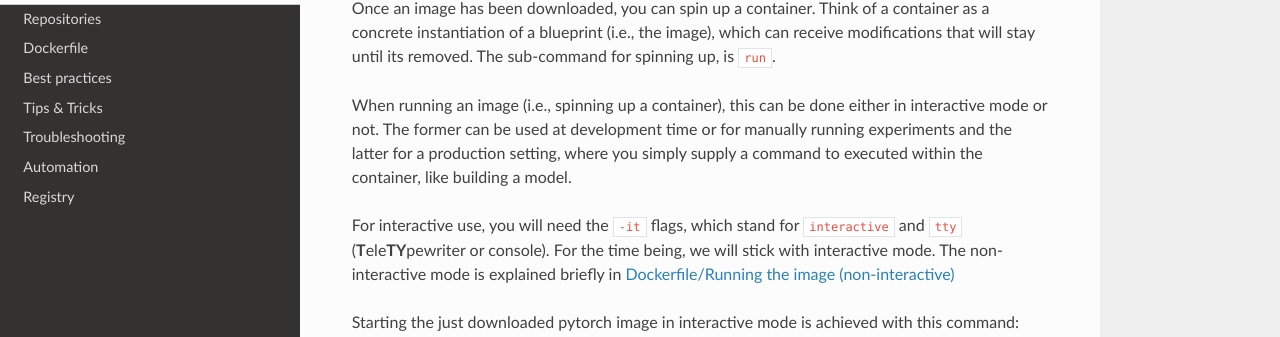
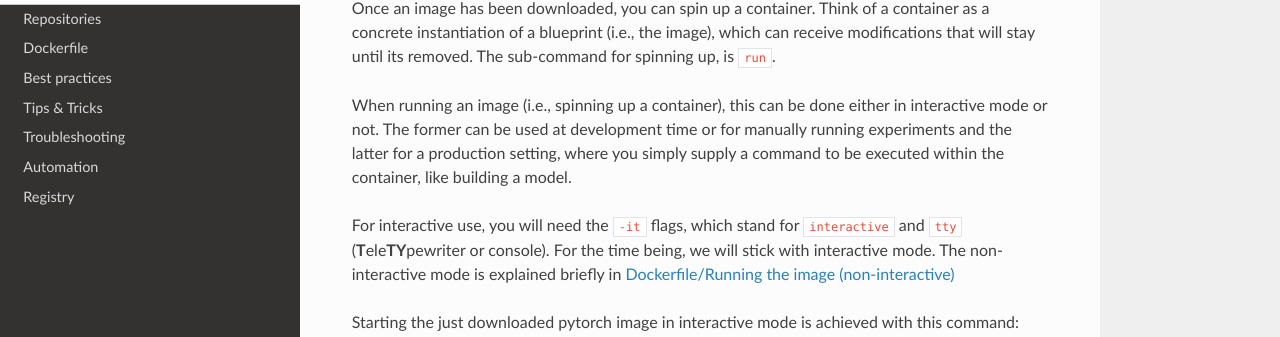
Before and after one commit to waikato-datamining/docker-for-data-scientists, an MkDocs documentation site: the page built from docs/basics.md, in a window 1280 px wide and 900 px high, scrolled down 1998 px. Shown: the part 162-499 px from the top of the window. Built offline with MkDocs 1.6.1, drawn with Linux system fonts in a browser that asks for light colours; nearby versions of some CDN libraries; some of the changed text lies outside the part shown.

Commit message:
Fix minor typos.

````diff
--- a/docs/basics.md
+++ b/docs/basics.md
@@ -92,7 +92,7 @@ is `run`.
 When running an image (i.e., spinning up a container), this can be done either
 in interactive mode or not. The former can be used at development time or for
 manually running experiments and the latter for a production setting, where you
-simply supply a command to executed within the container, like building a model.
+simply supply a command to be executed within the container, like building a model.
 
 For interactive use, you will need the `-it` flags, which stand for `interactive`
 and `tty` (**T**ele**TY**pewriter or console). For the time being, we will stick
@@ -219,6 +219,7 @@ that you can use to clean up your system:
     ```
     docker stop $(docker ps -a -q)
     ```
+
 * remove all containers
 
     ```
````
Also changed, not shown: other parts of docs/basics.md (+1 -1 lines).
